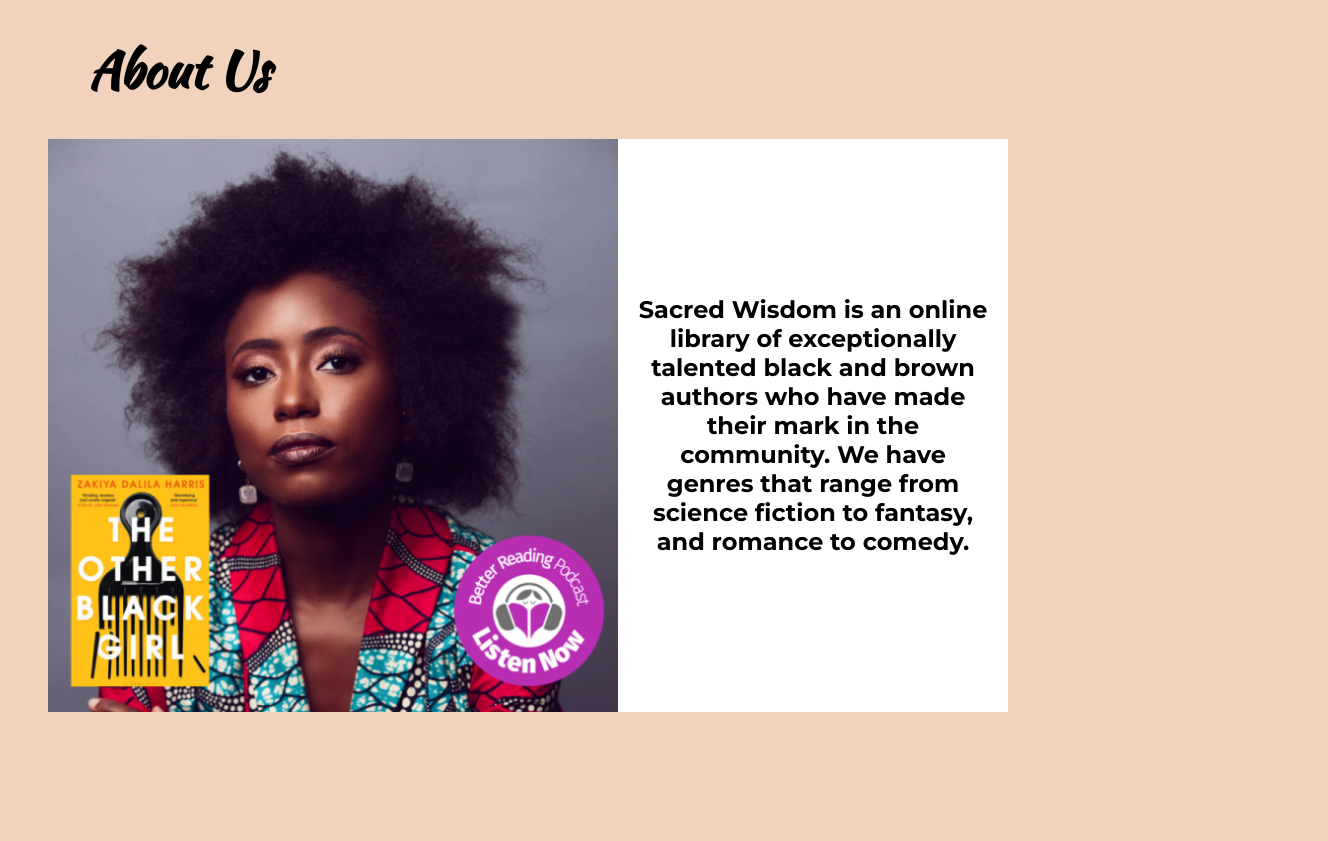
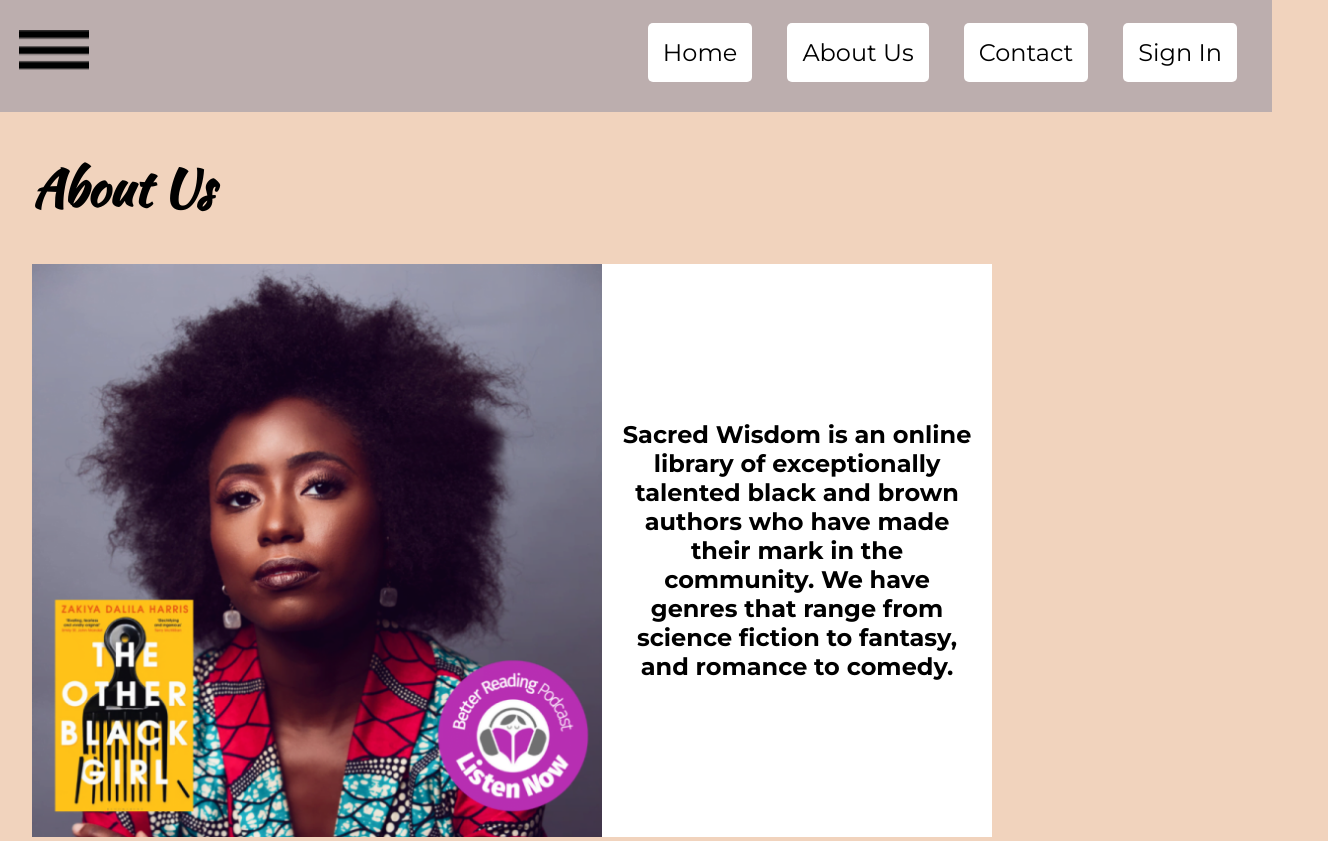
Before and after one commit to frgerona/Week5v1, a plain HTML site: page about.html in a window 1280 px wide. Shown: the whole page, 1328 px wide, since content can reach past the window. Before the commit the page ends 800 px from the top, so only its background shows below. Drawn offline with Linux system fonts and the light colour scheme.

Commit message:
fifth commit to branch

```diff
--- a/about.html
+++ b/about.html
@@ -9,6 +9,31 @@
     <title>Sacred Wisdom Library About Page</title>
   </head>
   <body>
+    <div class="nav-bar">
+      <div class="menu">
+        <img
+          src="./Assets/welcome/hamburger4.png"
+          alt="Hamburger menu icon"
+          width="70px"
+          height="40px"
+        />
+      </div>
+
+      <div class="nav-buttons">
+        <button class="nav-button standard-button home">
+          <a href="./index.html">Home</a>
+        </button>
+        <button class="nav-button standard-button aboutus">
+          <a href="./about.html">About Us</a>
+        </button>
+        <button class="nav-button standard-button contact">
+          <a href="./contact.html">Contact</a>
+        </button>
+        <button class="nav-button standard-button signin">
+          <a href="#">Sign In</a>
+        </button>
+      </div>
+    </div>
     <h1 class="title">About Us</h1>
     <div class="landingbox">
       <div class="landingbox-left">
--- a/about2.css
+++ b/about2.css
@@ -1,11 +1,20 @@
+* {
+    padding: 0;
+    margin: 0;
+    box-sizing: border-box;
+    scroll-behavior: smooth;
+}
+
 body {
+    width: 100%;
+    height: 100%;
     background-color: #F1D3BD;
-    padding-left: 40px;
 }
 
 .title {
     font-size: 50px;
     font-weight: 700;
+    padding-top: 40px;
     padding-left: 40px;
 }
 
@@ -13,6 +22,8 @@ body {
     display: flex;
     background: white;
     width: 75%;
+    margin-top: 40px;
+    margin-left: 40px;
 }
 
 .landingbox-left img {
--- a/application.css
+++ b/application.css
@@ -11,14 +11,16 @@ h1 {
 body {
   width: 100%;
   height: 100%;
+  margin-left: -8px;
 }
 
 .nav-bar {
   display: flex;
   align-items: center;
-  height: 140px;
+  height: 120px;
   margin-top: -8px;
-  background: #F1D3BD;
+  margin-left: -8px;
+  background: #BCAEAE;
   justify-content: space-between;
   padding: 0 35px;
 }
@@ -38,13 +40,14 @@ body {
 }
 
 .standard-button {
-  width: 160px;
-  height: 70px;
+  /* width: 160px;
+  height: 70px; */
   background: white;
   border-radius: 5px;
   border: none;
   font-size: 24px;
   cursor: pointer;
+  padding: 15px;
 }
 
 @media only screen and (max-width: 768px) {
```
Also changed, not shown: contact.css (+10 -0 lines), contact.html (+1 -0 lines).
